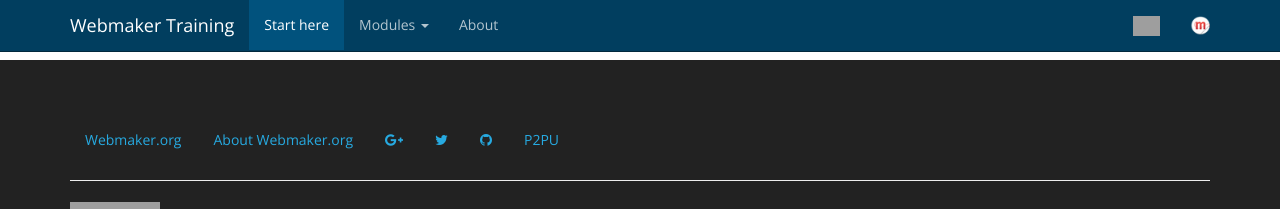
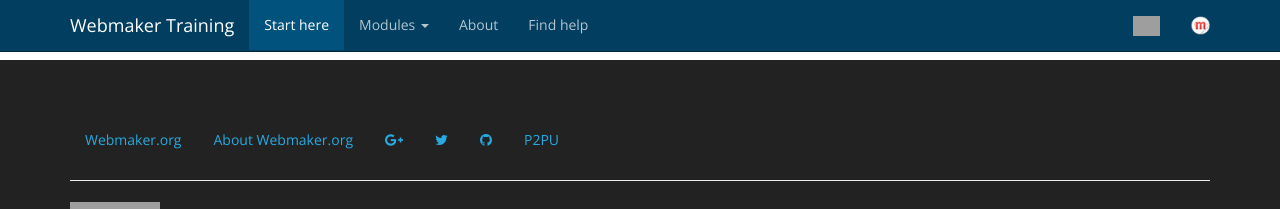
Before and after one commit to mozilla/school-of-webmaking, a Jekyll site: the page built from start-here/index.md, in a window 1280 px wide. Shown: the top 209 px of the page. Built offline with Jekyll 4.4.1, drawn with Linux system fonts in a browser that asks for light colours; nearby versions of some CDN libraries; Markdown is read by kramdown in place of the engine named in the settings; grey boxes are pictures that could not be loaded.

Commit message:
Add help to topnav

```diff
--- a/_includes/topnav.html
+++ b/_includes/topnav.html
@@ -14,6 +14,7 @@
     </ul>
   </li>
   <li {% if page.about %}class="active"{% endif %}><a href="{{ site.baseurl }}/about/">About</a></li>
+  <li {% if page.help %}class="active"{% endif %}><a href="{{ site.baseurl }}/help/">Find help</a></li>
 </ul>
 <ul class="nav navbar-nav navbar-right">
   <li><a href="https://p2pu.org"><img src="{{site.baseurl}}/img/p2pu-logo.png"></a></li>
--- a/_layouts/base.html
+++ b/_layouts/base.html
@@ -28,7 +28,7 @@
 <body {% if page.itemtype %}itemscope itemtype="{{page.itemtype}}"{% endif %}>
 
   <div id="wrap">
-    <div class="navbar navbar-inverse navbar-fixed-top">
+    <div class="navbar navbar-inverse navbar-fixed-top" role="navigation">
       <div class="container">
         <div class="navbar-header">
           <button type="button" class="navbar-toggle" data-toggle="collapse" data-target="#id-collapsable-navbar" >
```
Also changed, not shown: help/index.md (added, +5 -0 lines).
